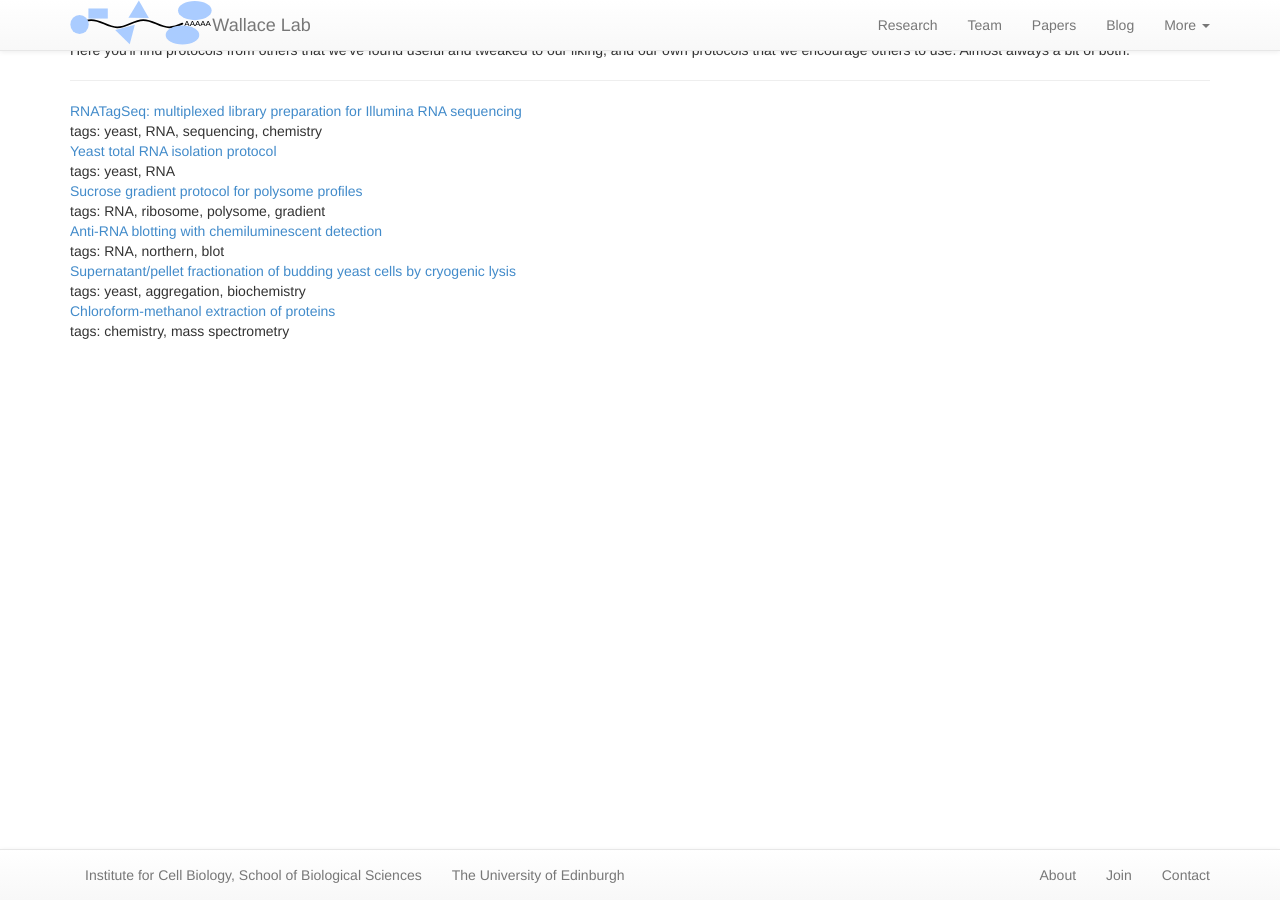
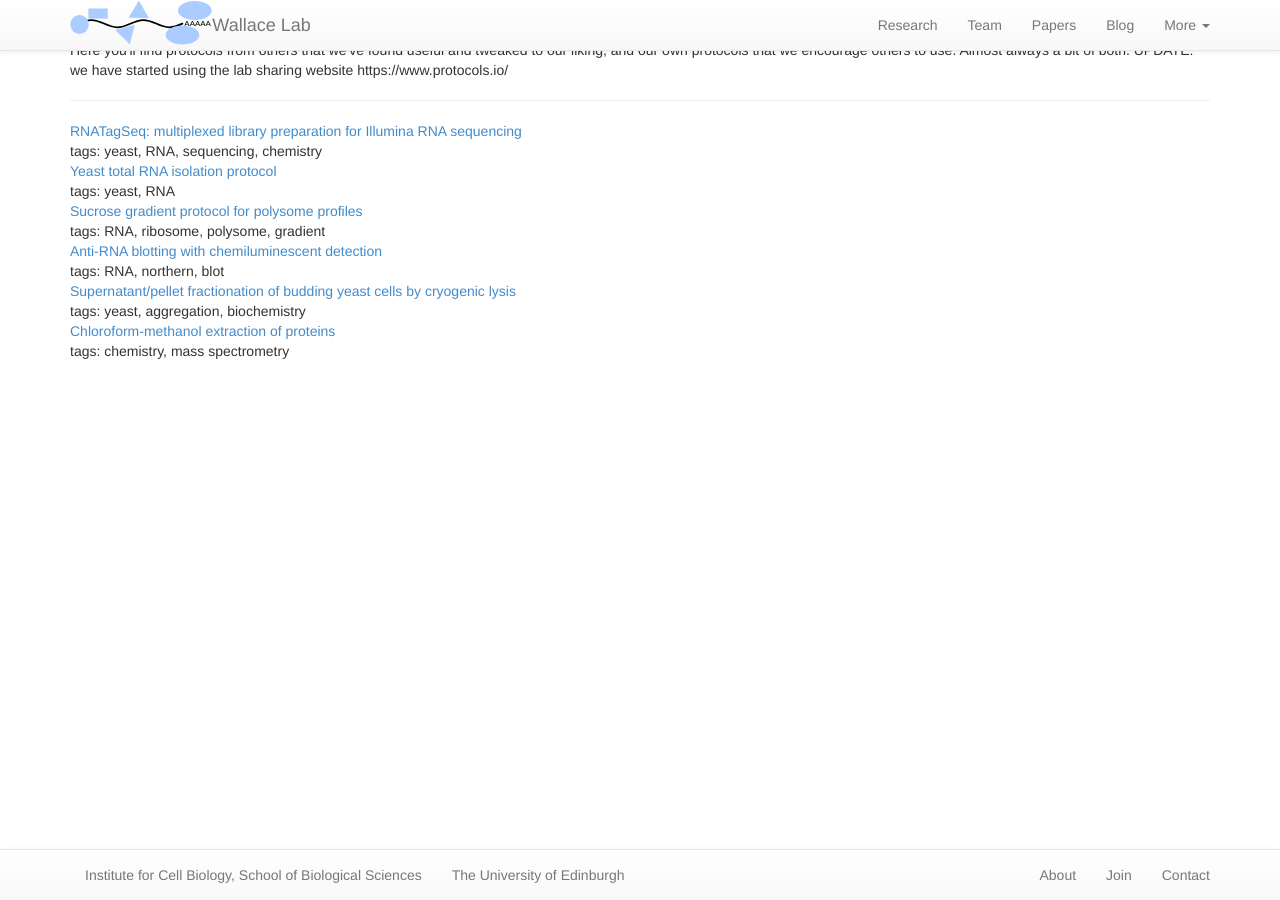
Before and after one commit to swinterbourne/ewallace.github.io, a Jekyll site: the page built from protocols/index.html, in a window 1280 px wide. Built offline with Jekyll 4.4.1, drawn with Linux system fonts in a browser that asks for light colours; nearby versions of some CDN libraries.

Commit message:
Mention protocols.io on protocols index

```diff
--- a/protocols/index.html
+++ b/protocols/index.html
@@ -29,7 +29,10 @@ navorder: 5
 
 </div>
 
-Here you'll find protocols from others that we've found useful and tweaked to our liking, and our own protocols that we encourage others to use. Almost always a bit of both.
+Here you'll find protocols from others that we've found useful and tweaked to our liking, and our own protocols that we encourage others to use.
+Almost always a bit of both.
+
+UPDATE: we have started using the lab sharing website https://www.protocols.io/
 
 <hr>
 
```
